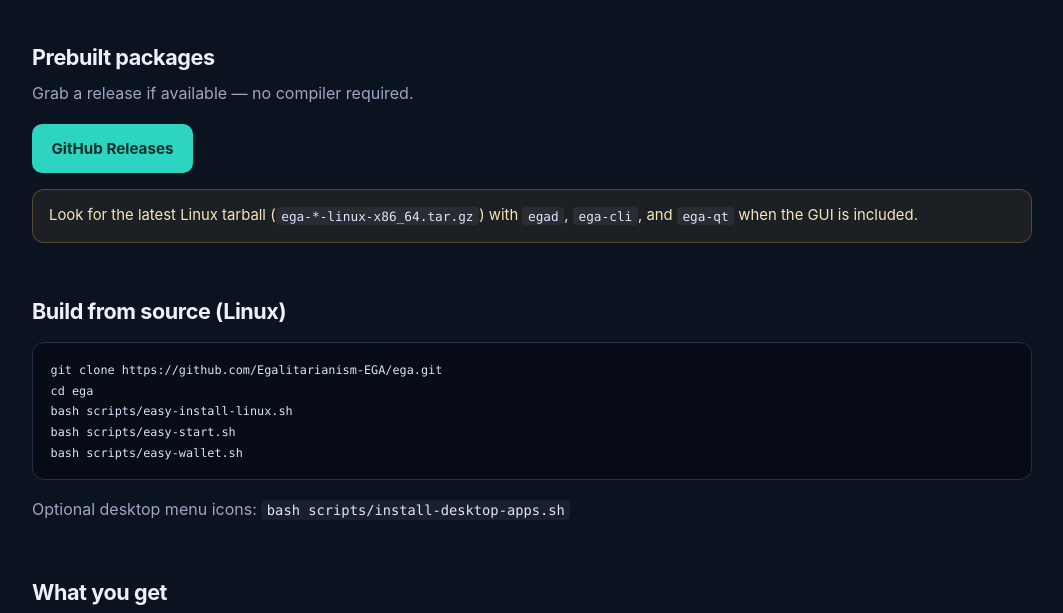
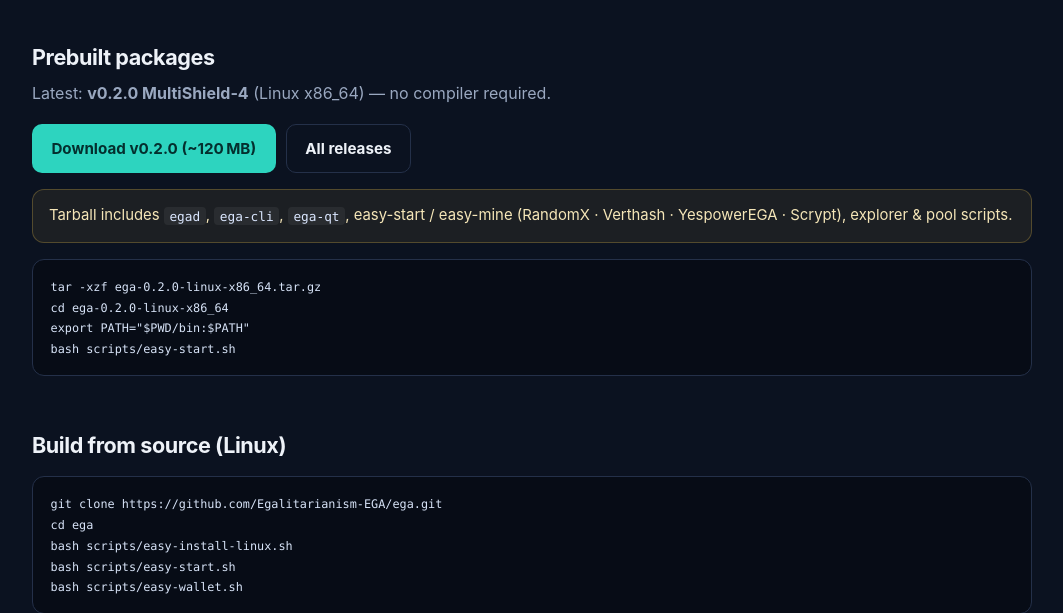
Before and after one commit to Egalitarianism-EGA/ega-website, a plain HTML site: page download.html in a window 1280 px wide. Shown: the part 179-792 px from the top of the page, without its empty margins (108-1171 px from the left). Drawn offline with Linux system fonts and the light colour scheme.

Commit message:
Download page: link v0.2.0 MultiShield-4 Linux tarball

```diff
--- a/download.html
+++ b/download.html
@@ -31,13 +31,18 @@
 
     <section>
       <h2>Prebuilt packages</h2>
-      <p class="sub">Grab a release if available — no compiler required.</p>
+      <p class="sub">Latest: <b>v0.2.0 MultiShield-4</b> (Linux x86_64) — no compiler required.</p>
       <div class="cta">
-        <a class="btn btn-primary" href="https://github.com/Egalitarianism-EGA/ega/releases">GitHub Releases</a>
+        <a class="btn btn-primary" href="https://github.com/Egalitarianism-EGA/ega/releases/download/v0.2.0/ega-0.2.0-linux-x86_64.tar.gz">Download v0.2.0 (~120 MB)</a>
+        <a class="btn btn-ghost" href="https://github.com/Egalitarianism-EGA/ega/releases">All releases</a>
       </div>
       <div class="note" style="margin-top:1rem">
-        Look for the latest Linux tarball (<code>ega-*-linux-x86_64.tar.gz</code>) with <code>egad</code>, <code>ega-cli</code>, and <code>ega-qt</code> when the GUI is included.
+        Tarball includes <code>egad</code>, <code>ega-cli</code>, <code>ega-qt</code>, easy-start / easy-mine (RandomX · Verthash · YespowerEGA · Scrypt), explorer &amp; pool scripts.
       </div>
+      <pre style="margin-top:1rem"><code>tar -xzf ega-0.2.0-linux-x86_64.tar.gz
+cd ega-0.2.0-linux-x86_64
+export PATH="$PWD/bin:$PATH"
+bash scripts/easy-start.sh</code></pre>
     </section>
 
     <section>
```
